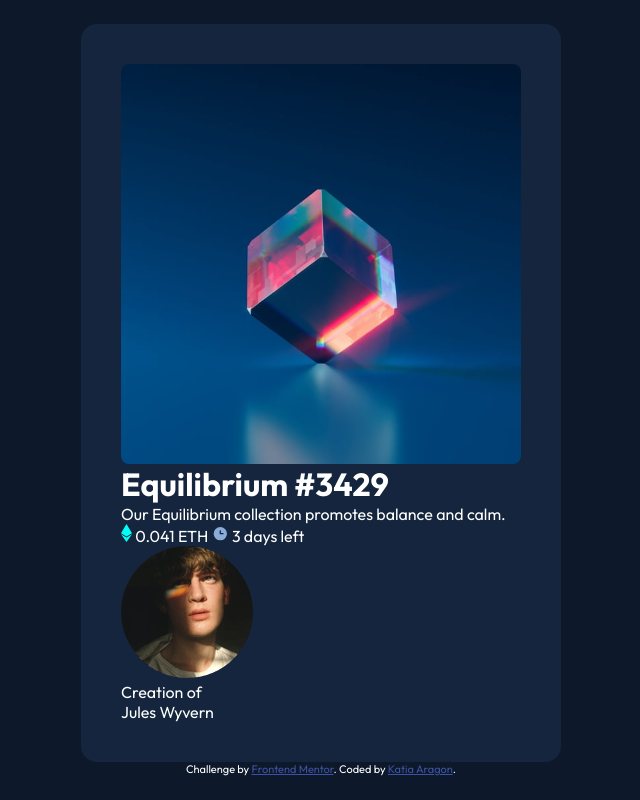
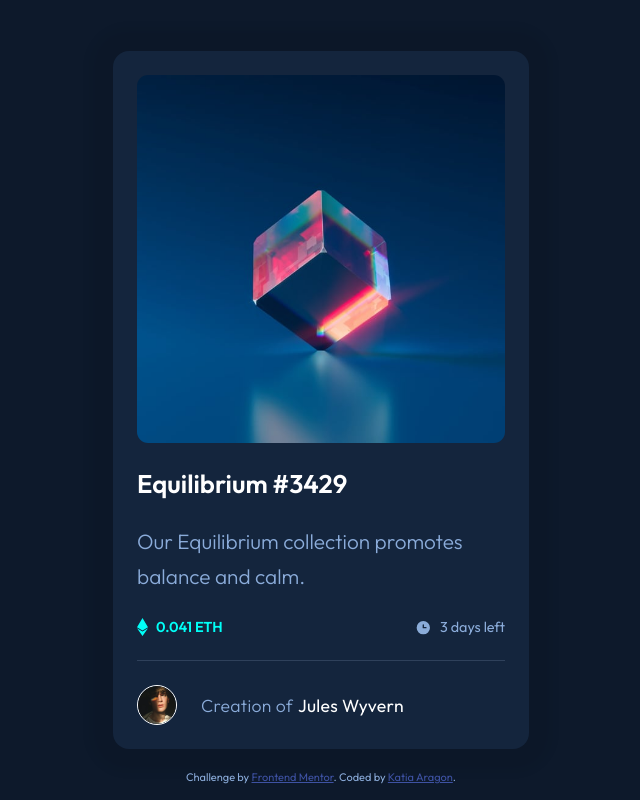
Before and after one commit to ktzazz/nft-preview-card-component-seventeen, a plain HTML site: page index.html in a window 1280 px wide. Shown: the whole page, without its empty margins (319-959 px from the left). Drawn offline with Linux system fonts and the light colour scheme.

Commit message:
finished code

```diff
--- a/index.html
+++ b/index.html
@@ -35,8 +35,12 @@
   </head>
   <body>
     <main>
-      <div class="c-card__image">
-        <img src="images/image-equilibrium.jpg" alt="Equilibrium" />
+      <div class="c-card__wrapper">
+        <img
+          src="images/image-equilibrium.jpg"
+          alt="Equilibrium"
+          class="c-card__image"
+        />
       </div>
 
       <h1 class="c-card__title">Equilibrium #3429</h1>
@@ -45,6 +49,8 @@
         Our Equilibrium collection promotes balance and calm.
       </p>
 
+      <div class="c-card__container">
+        <span class="c-card__icon">
           <svg width="11" height="18" xmlns="http://www.w3.org/2000/svg">
             <path
               d="M11 10.216 5.5 18 0 10.216l5.5 3.263 5.5-3.262ZM5.5 0l5.496 9.169L5.5 12.43 0 9.17 5.5 0Z"
@@ -52,13 +58,18 @@
             />
           </svg>
           <span class="c-card__price"> 0.041 ETH </span>
+        </span>
+
+        <span class="c-card__icon">
           <svg width="17" height="17" xmlns="http://www.w3.org/2000/svg">
             <path
               d="M8.305 2.007a6.667 6.667 0 1 0 0 13.334 6.667 6.667 0 0 0 0-13.334Zm2.667 7.334H8.305a.667.667 0 0 1-.667-.667V6.007a.667.667 0 0 1 1.334 0v2h2a.667.667 0 0 1 0 1.334Z"
               fill="#8BACD9"
             />
           </svg>
-      <span class="c-card__time"> 3 days left</span>
+          <span class="c-card__time"> 3 days left</span></span
+        >
+      </div>
       <div class="c-card__author">
         <img
           src="images/image-avatar.png"
@@ -70,6 +81,7 @@
       </div>
     </main>
 
+    <footer>
       <div class="attribution">
         Challenge by
         <a href="https://www.frontendmentor.io?ref=challenge" target="_blank"
@@ -77,5 +89,6 @@
         >. Coded by
         <a href="https://www.frontendmentor.io/profile/ktzazz">Katia Aragon</a>.
       </div>
+    </footer>
   </body>
 </html>
--- a/style.css
+++ b/style.css
@@ -33,19 +33,131 @@ body {
   color: var(--White);
 }
 
+footer {
+  position: absolute;
+  bottom: 1rem;
+  color: var(--Blue500);
+}
+
 /* layout.css */
 main {
-  width: clamp(20rem, 80vw, 30rem);
-  padding: 2.5rem;
+  width: clamp(20rem, 70vw, 26rem);
+  padding: 1.5rem;
   background-color: var(--BlueCardBG);
-  border-radius: 16px;
+  border-radius: 1rem;
+  box-shadow: 0 0 0.5rem 1.5rem rgba(0, 0, 0, 0.05);
 }
 
-.c-card__image img {
+.c-card__image {
   display: block;
   width: 100%;
   object-fit: contain;
-  border-radius: 2%;
+  border-radius: 0.7rem;
+}
+
+.c-card__wrapper {
+  position: relative;
+}
+
+.c-card__wrapper::before {
+  content: "";
+  position: absolute;
+  top: 0;
+  width: 100%;
+  height: 100%;
+  border-radius: 0.7rem;
+  opacity: 0;
+  transition: opacity 0.3s ease;
+  cursor: pointer;
+  background: url("images/icon-view.svg") no-repeat center
+    hsla(178, 100%, 50%, 0.5);
+}
+
+.c-card__title {
+  margin: 1.5rem 0;
+  font-size: clamp(1.2rem, 3vw, 1.6rem);
+  font-weight: var(--SemiBold);
+  color: var(--White);
+}
+
+.c-card__description {
+  margin: 1.5rem 0;
+  font-size: clamp(1rem, 3vw, 1.3rem);
+  font-weight: var(--Light);
+  color: var(--Blue500);
+  line-height: 1.7;
+}
+
+.c-card__container {
+  display: flex;
+  justify-content: space-between;
+  margin: 1.5rem 0;
+}
+
+.c-card__icon {
+  display: flex;
+  align-items: center;
+}
+
+.c-card__price,
+.c-card__time {
+  font-size: 0.9rem;
+  margin-inline-start: 0.5rem;
+}
+
+.c-card__price {
+  color: var(--Cyan400);
+  font-weight: var(--SemiBold);
+}
+
+.c-card__time {
+  color: var(--Blue500);
+  font-weight: var(--Regular);
+}
+
+.c-card__author {
+  display: flex;
+  align-items: center;
+  margin-block-start: 1.5rem;
+  border-block-start: 1px solid var(--BlueLine);
+  padding-block-start: 1.5rem;
+  font-size: clamp(0.8rem, 3vw, 1.1rem);
+}
+
+.c-card__avatar {
+  width: clamp(2rem, 4vw, 2.5rem);
+  border: 1px solid var(--White);
+  border-radius: 50%;
+  margin-inline-end: 1.5rem;
+}
+
+.c-card__name {
+  font-weight: var(--Light);
+  color: var(--Blue500);
+  margin-inline-end: 0.3rem;
+  letter-spacing: 0.02rem;
+}
+
+.c-card__name_bold {
+  font-weight: var(--Regular);
+  color: var(--White);
+  letter-spacing: 0.02rem;
+}
+
+/*HOVER STATES*/
+
+.c-card__title:hover,
+.c-card__name_bold:hover {
+  color: var(--Cyan400);
+  cursor: pointer;
+}
+
+.c-card__image:hover {
+  cursor: pointer;
+}
+
+.c-card__wrapper:hover::before {
+  opacity: 1;
 }
 
 /* module.css */
```
Lines whose indentation alone changed are shown as unchanged.
